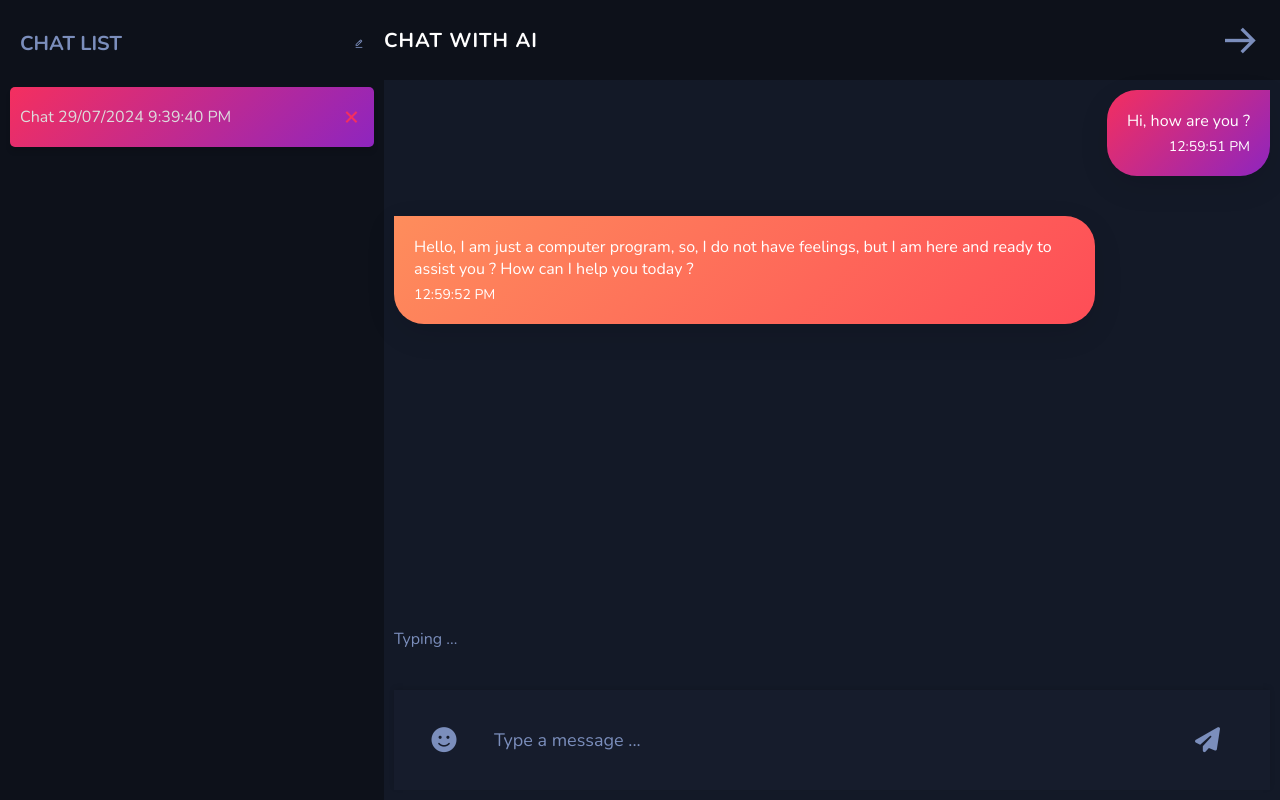
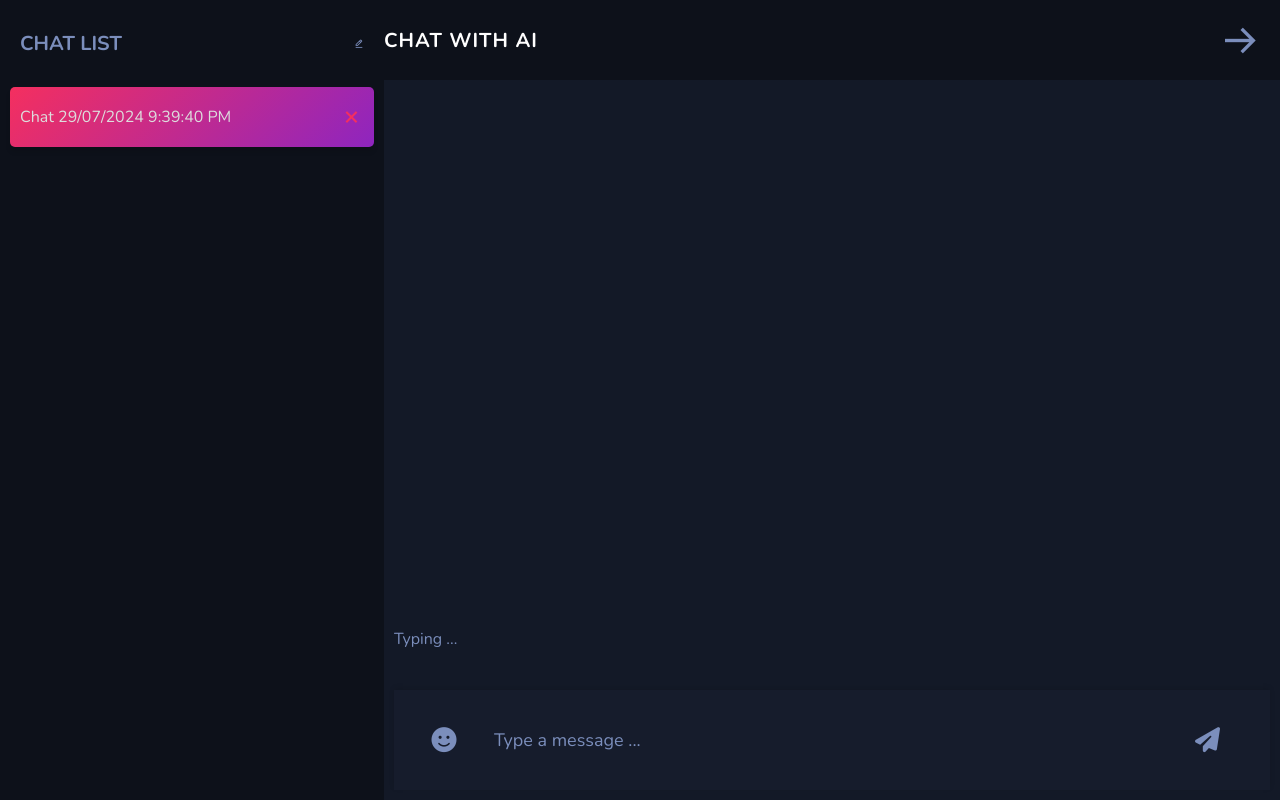
Before and after one commit to Harry8679/1_AI_Chat_Bot_ReactJS, a React (Vite) app: page / in a window 1280 px wide. Both pictures are taken after a click on the button "CHAT AI". Built offline with nearby package versions, Linux system fonts and the light colour scheme.

Commit message:
Send message to the chat

```diff
--- a/src/Components/ChatBotApp.jsx
+++ b/src/Components/ChatBotApp.jsx
@@ -52,20 +52,18 @@ const ChatBotApp = ({ onGoBack, chats, setChats }) => {
             <i className="bx bx-arrow-back arrow" onClick={onGoBack}></i>
         </div>
         <div className="chat">
-            <div className="prompt">
-                Hi, how are you ? <span>12:59:51 PM</span>
-            </div>
-            <div className="response">
-                Hello, I am just a computer program, so, I do not have feelings, but I am here and ready to assist you ?
-                How can I help you today ? <span>12:59:52 PM</span>
-            </div>
+            {messages.map((msg, index) => (
+                <div key={index} className={msg.type === 'prompt' ? 'prompt' : 'response'}>
+                    {msg.text} <span>{msg.timestamp}</span>
+                </div>
+            ))}
             <div className="typing">
                 Typing ...
             </div>
-            <form action="" className="msg-form">
+            <form className="msg-form" onSubmit={(e) => e.preventDefault()}>
                 <i className="fa-solid fa-face-smile emoji"></i>
-                <input type="text" className="msg-input" placeholder="Type a message ..." />
-                <i className="fa-solid fa-paper-plane"></i>
+                <input type="text" className="msg-input" placeholder="Type a message ..." value={inputvalue} onChange={handleInputChange} />
+                <i className="fa-solid fa-paper-plane" onClick={sendMessage}></i>
             </form>
         </div>
       </div>
```
